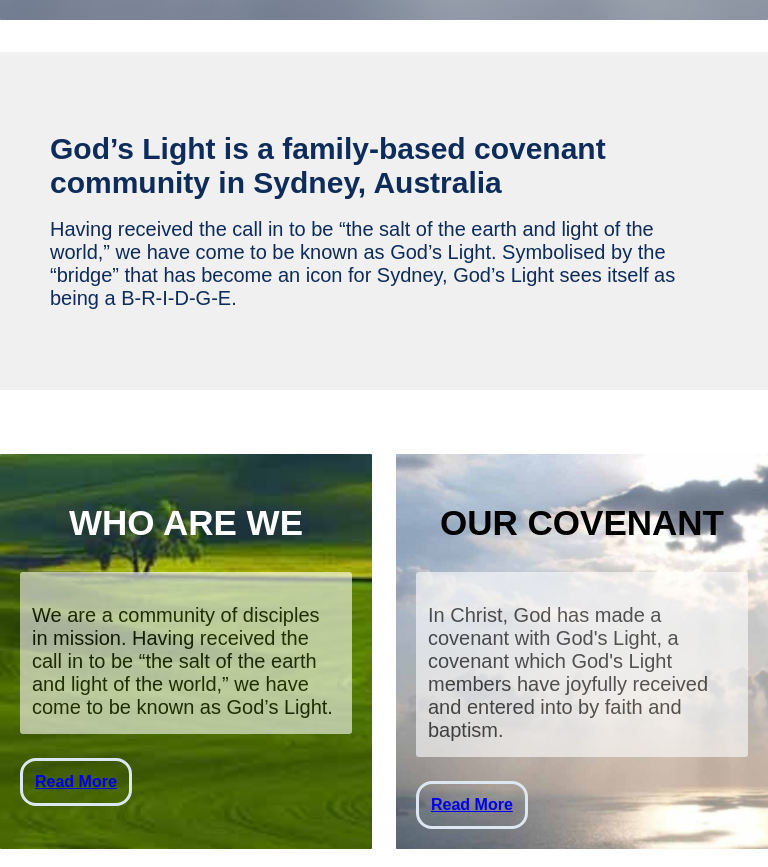
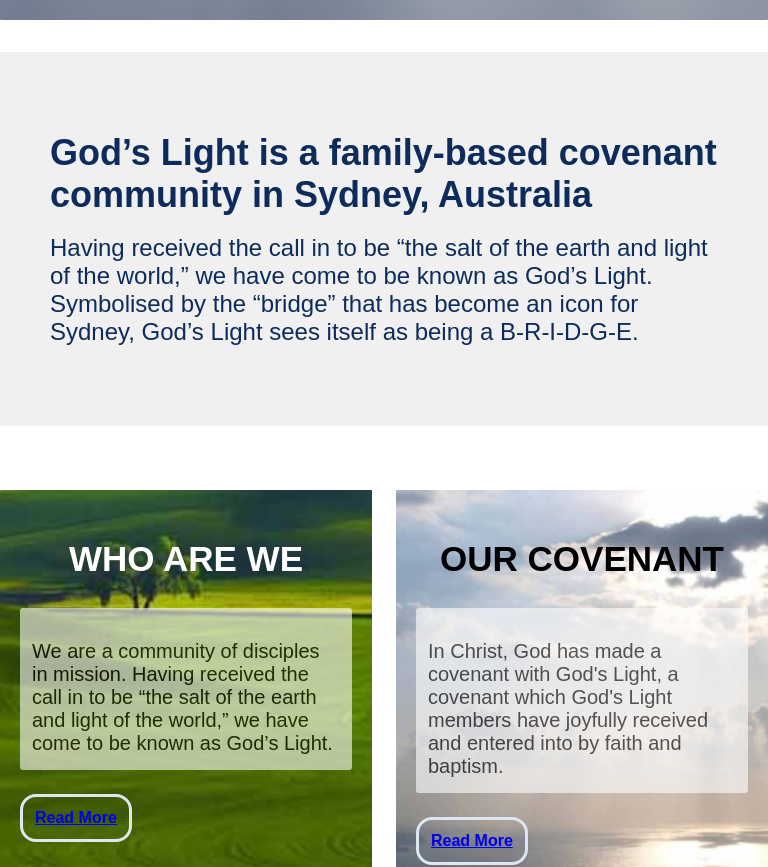
Before and after one commit to dmoralestech/gods-light, a React (Create React App) app: page / in a window 768 px wide. Shown: the part 780-1647 px from the top of the page. Built offline with nearby package versions, Linux system fonts and the light colour scheme; a web font is replaced by a local one.

Commit message:
Fix Layouts

```diff
--- a/src/App.css
+++ b/src/App.css
@@ -250,8 +250,8 @@ h4 {
   }
 
   .section-title {
-    font-size: 20px;
-    font-weight: 700;
+    font-size: 24px;
+    font-weight: 800;
   }
 
   .section-text {
@@ -291,11 +291,12 @@ h4 {
   }
 
   .section-title {
-    font-size: 30px;
+    font-size: 36px;
+    font-weight: 800;
   }
 
   .section-text {
-    font-size: 20px;
+    font-size: 24px;
   }
 
   .page-title {
```
Also changed, not shown: 11 other files (tests, documents, lock files or other folders).
